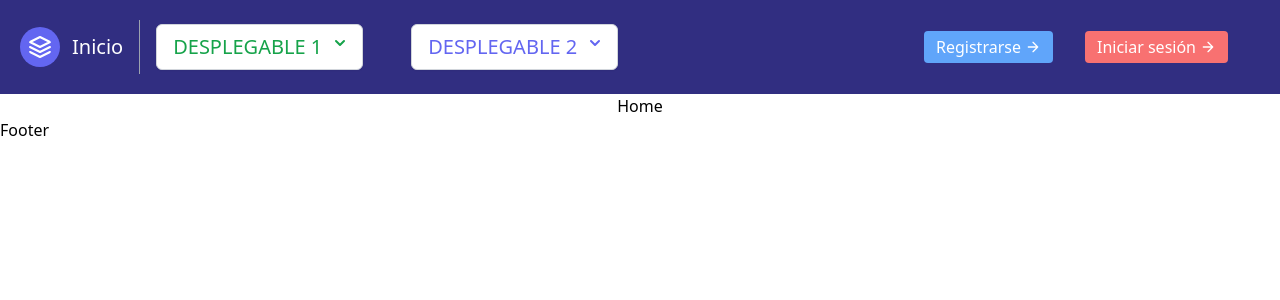
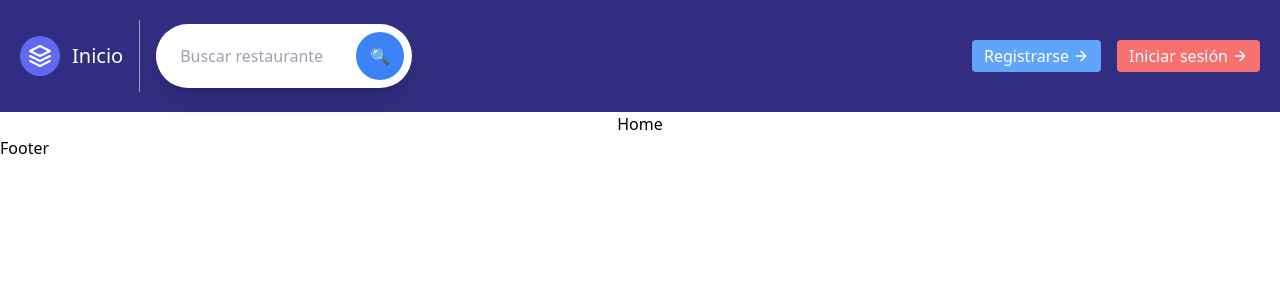
Before and after one commit to rubsuadav/django-rect-scrapping-firebase, a React (Vite) app in the folder frontend/: page / in a window 1280 px wide. Shown: the top 300 px of the page. Built offline with nearby package versions, Linux system fonts and the light colour scheme.

Commit message:
Added restaurant search component and updated menu options in the navigation bar

```diff
--- a/frontend/package.json
+++ b/frontend/package.json
@@ -25,6 +25,7 @@
     "eslint-plugin-react-refresh": "^0.4.5",
     "postcss": "^8.4.33",
     "react-spinners": "^0.13.8",
+    "sweetalert2": "^11.10.5",
     "tailwindcss": "^3.4.1",
     "vite": "^5.0.8"
   }
--- a/frontend/src/components/Navbar.jsx
+++ b/frontend/src/components/Navbar.jsx
@@ -4,6 +4,7 @@ import { Link, useNavigate } from "react-router-dom";
 // local imports
 import { useAuthContext } from "../context/authContext";
 import DropDown from "./DropDown";
+import SearchRestaurant from "./SearchRestaurant";
 
 export default function Navbar() {
   const { isAuthenticated, logout } = useAuthContext();
@@ -35,73 +36,13 @@ export default function Navbar() {
             <span className="ml-3 text-xl text-white">Inicio</span>
           </Link>
         </div>
-        <nav className="md:mr-auto md:ml-4 md:py-1 md:pl-4 md:border-l md:border-gray-400 flex flex-wrap items-center text-base justify-center">
-          <DropDown
-            buttonLabel="DESPLEGABLE 1"
-            css1="group inline-block text-left relative mr-12"
-            css2="inline-flex justify-center w-full rounded-md border border-gray-300 shadow-sm px-4 py-2 bg-white font-medium hover:bg-gray-50 focus:outline-none focus:ring-2 focus:ring-offset-2 focus:ring-indigo-500 text-green-600 text-xl"
-          >
+        <nav className="md:mr-auto md:ml-4 md:py-1 md:pl-4 md:border-l md:border-gray-400 flex flex-wrap items-center text-base justify-center md:space-x-10">
+          <SearchRestaurant />
+        </nav>
+        {isAuthenticated ? (
+          <div className="flex space-x-4 mt-4 md:mt-0">
             <Link
-              to={"/"}
-              className="block px-4 py-2 text-lg text-white hover:bg-yellow-300 hover:text-gray-900 bg-yellow-700"
-              role="menuitem"
-            >
-              ITEM 1
-            </Link>
-            <Link
-              to={"/"}
-              className="block px-4 py-2 text-lg border-t-8 text-white hover:bg-fuchsia-300 hover:text-gray-900 bg-fuchsia-700"
-              role="menuitem"
-            >
-              ITEM 2
-            </Link>
-          </DropDown>
-          <DropDown
-            css1="group inline-block text-left relative mr-8"
-            css2="inline-flex justify-center w-full rounded-md border border-gray-300 shadow-sm px-4 py-2 bg-white font-medium hover:bg-gray-50 focus:outline-none focus:ring-2 focus:ring-offset-2 focus:ring-indigo-500 text-indigo-500 text-xl"
-            buttonLabel="DESPLEGABLE 2"
-          >
-            <Link
-              to={"/"}
-              className="block px-4 py-2 text-lg text-white hover:bg-blue-300 hover:text-gray-900 bg-blue-700"
-              role="menuitem"
-            >
-              ITEM 1
-            </Link>
-            <Link
-              to={"/"}
-              className="block px-4 py-2 text-lg text-white hover:bg-red-300 hover:text-gray-900 border-t-8 bg-red-700"
-              role="menuitem"
-            >
-              ITEM 2
-            </Link>
-            <Link
-              to={"/"}
-              className="block px-4 py-2 text-lg text-white hover:bg-green-300 hover:text-gray-900 border-t-8 bg-green-700"
-              role="menuitem"
-            >
-              ITEM 3
-            </Link>
-            <Link
-              to={"/"}
-              className="block px-4 py-2 text-lg text-white hover:bg-yellow-300 hover:text-gray-900 border-t-8 bg-yellow-700"
-              role="menuitem"
-            >
-              ITEM 4
-            </Link>
-            <Link
-              to={"/"}
-              className="block px-4 py-2 text-lg text-white hover:bg-pink-300 hover:text-gray-900 border-t-8 bg-pink-500"
-              role="menuitem"
-            >
-              ITEM 5
-            </Link>
-          </DropDown>
-        </nav>
-        {isAuthenticated && (
-          <>
-            <Link
-              className="inline-flex items-center bg-yellow-600 border-0 py-1 px-3 focus:outline-none hover:bg-yellow-500 rounded mt-4 md:mt-0 text-white text-xl mr-16"
+              className="inline-flex items-center bg-yellow-600 border-0 py-1 px-3 focus:outline-none hover:bg-yellow-500 rounded text-white text-xl"
               to={"/chat"}
             >
               Iniciar chat
@@ -118,7 +59,7 @@ export default function Navbar() {
               </svg>
             </Link>
             <button
-              className="inline-flex items-center bg-green-600 border-0 py-1 px-3 focus:outline-none hover:bg-green-400 rounded text-base mt-4 md:mt-0 text-white mr-8"
+              className="inline-flex items-center bg-green-600 border-0 py-1 px-3 focus:outline-none hover:bg-green-400 rounded text-white"
               onClick={handleLogout}
             >
               Cerrar sesion
@@ -134,12 +75,11 @@ export default function Navbar() {
                 <path d="M5 12h14M12 5l7 7-7 7"></path>
               </svg>
             </button>
-          </>
-        )}
-        {!isAuthenticated && (
-          <>
+          </div>
+        ) : (
+          <div className="flex space-x-4 mt-4 md:mt-0">
             <Link
-              className="inline-flex items-center bg-blue-400 border-0 py-1 px-3 focus:outline-none hover:bg-blue-500 rounded text-base mt-4 md:mt-0 text-white mr-8"
+              className="inline-flex items-center bg-blue-400 border-0 py-1 px-3 focus:outline-none hover:bg-blue-500 rounded text-white"
               to={"/register"}
             >
               Registrarse
@@ -156,7 +96,7 @@ export default function Navbar() {
               </svg>
             </Link>
             <Link
-              className="inline-flex items-center bg-red-400 border-0 py-1 px-3 focus:outline-none hover:bg-red-500 rounded text-base mt-4 md:mt-0 text-white mr-8"
+              className="inline-flex items-center bg-red-400 border-0 py-1 px-3 focus:outline-none hover:bg-red-500 rounded text-white"
               to={"/login"}
             >
               Iniciar sesión
@@ -172,7 +112,7 @@ export default function Navbar() {
                 <path d="M5 12h14M12 5l7 7-7 7"></path>
               </svg>
             </Link>
-          </>
+          </div>
         )}
       </div>
     </header>
--- /dev/null
+++ b/frontend/src/components/SearchRestaurant.jsx
@@ -0,0 +1,79 @@
+import React, { useState } from "react";
+import Swal from "sweetalert2";
+import { Link } from "react-router-dom";
+
+export default function SearchRestaurant() {
+  const [name, setName] = useState("");
+  const [restaurant, setRestaurant] = useState([]);
+  const [isOpen, setIsOpen] = useState(false);
+
+  async function getRestaurantByName(e) {
+    e.preventDefault();
+    const response = await fetch(
+      `http://127.0.0.1:8000/api/restaurants/search/?search=${name}`,
+      {
+        method: "GET",
+        headers: {
+          "Content-Type": "application/json",
+        },
+      }
+    );
+
+    const data = await response.json();
+    switch (response.status) {
+      case 200:
+        setRestaurant(data);
+        setIsOpen(true);
+        break;
+      case 404:
+        setRestaurant({});
+        Swal.fire({
+          icon: "info",
+          title: data.error,
+        });
+        break;
+      default:
+        break;
+    }
+  }
+
+  return (
+    <div className="flex items-center justify-center">
+      <form
+        className="w-64"
+        method="get"
+        onSubmit={(e) => getRestaurantByName(e)}
+      >
+        <div className="flex items-center bg-white rounded-full shadow-xl">
+          <input
+            className="rounded-l-full w-full py-2 px-6 text-gray-700 leading-tight focus:outline-none"
+            id="search"
+            type="text"
+            value={name}
+            required
+            onChange={(e) => setName(e.target.value)}
+            placeholder="Buscar restaurantes..."
+          />
+          <div className="p-2">
+            <button className="bg-blue-500 text-white rounded-full p-2 hover:bg-blue-400 focus:outline-none w-12 h-12 flex items-center justify-center">
+              🔍
+            </button>
+          </div>
+        </div>
+        {isOpen && (
+          <div className="absolute mt-2 w-64 rounded-md shadow-lg bg-black z-50">
+            <ul>
+              <li onClick={() => setIsOpen(false)}>
+                <Link
+                  to={`/restaurant/${restaurant.nombre.replace(/ /g, "")}`}
+                >
+                  {restaurant.nombre}
+                </Link>
+              </li>
+            </ul>
+          </div>
+        )}
+      </form>
+    </div>
+  );
+}
```
Also changed, not shown: 1 other file (tests, documents, lock files or other folders).
